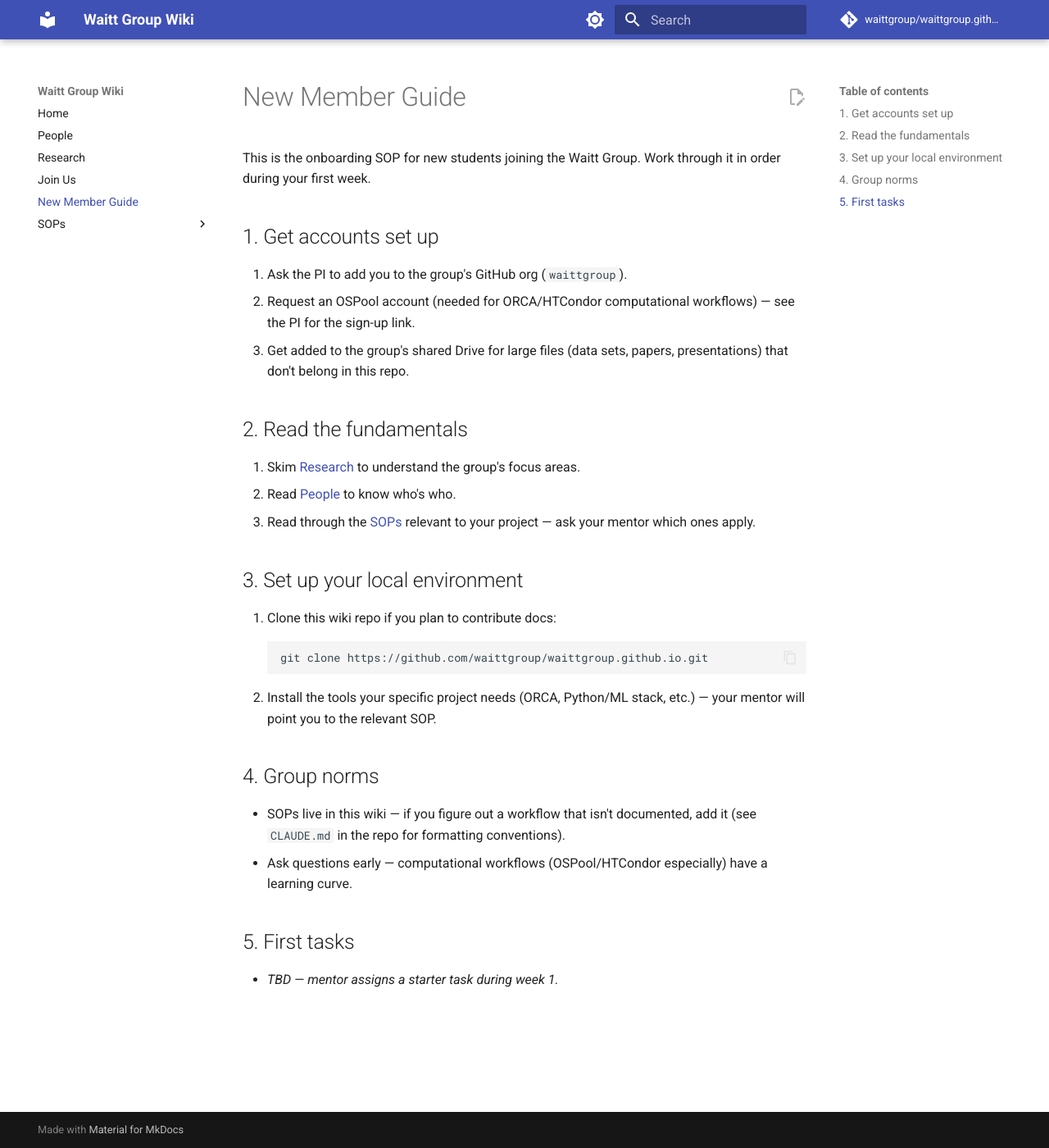
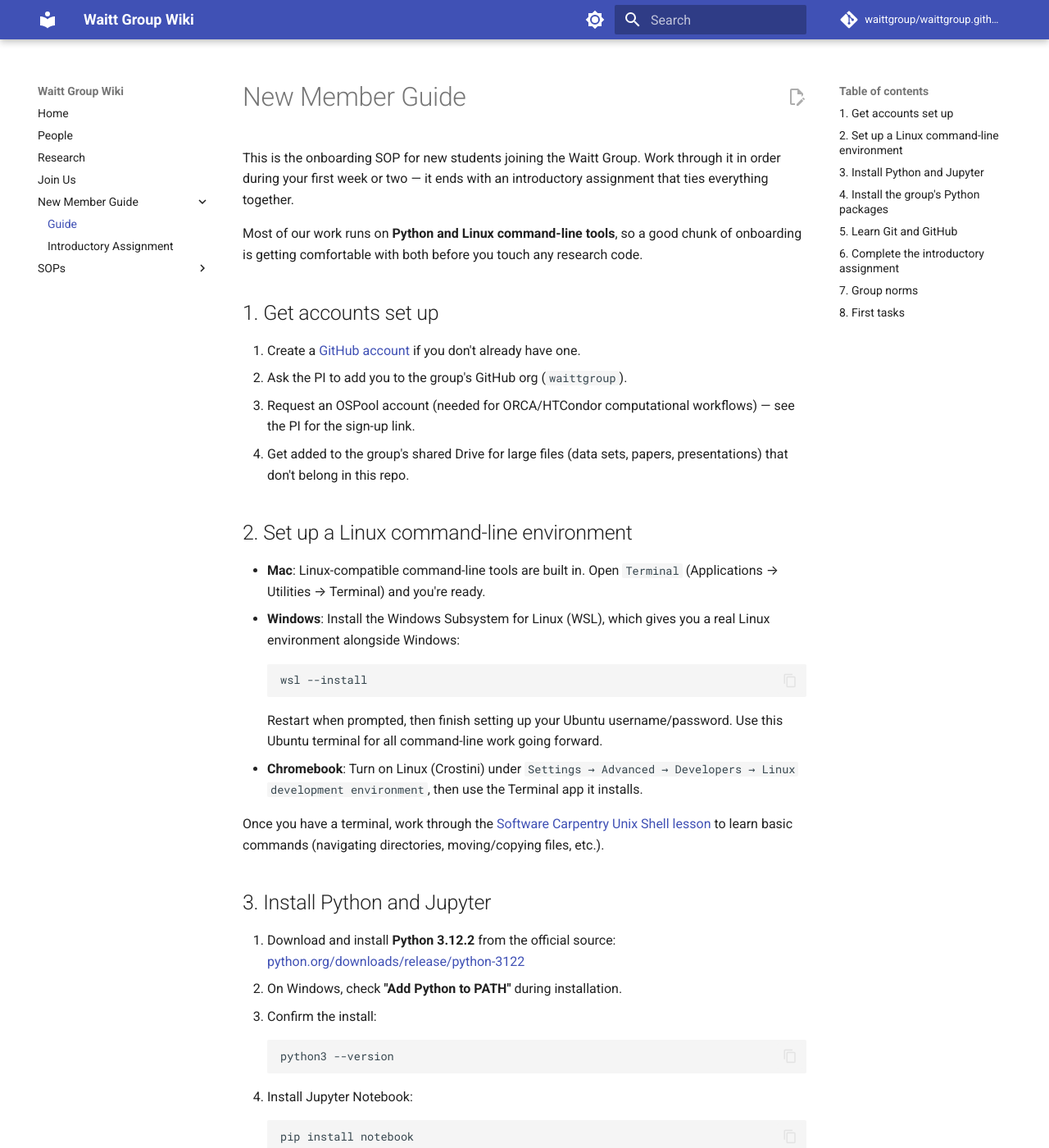
Before and after one commit to waittgroup/waittgroup.github.io, an MkDocs documentation site: the page built from docs/new-member-guide.md, in a window 1280 px wide and 1400 px high. Shown: the whole window at 82% size. Built offline with MkDocs 1.6.1 and Material for MkDocs 9.7.7, drawn with Linux system fonts in a browser that asks for light colours; comment, search, counter and statistics services are not loaded; some of the changed text lies outside the part shown.

Commit message:
Add environment setup steps and introductory assignment to onboarding
Expands the New Member Guide with Linux/Python/package setup and a
GitHub fork-and-PR workflow, and adds the ASE/G2/RDKit introductory
assignment as its own page.

Co-Authored-By: Claude Sonnet 5 <noreply@anthropic.com>

````diff
--- a/docs/new-member-guide.md
+++ b/docs/new-member-guide.md
@@ -1,33 +1,100 @@
 # New Member Guide
 
 This is the onboarding SOP for new students joining the Waitt Group.
-Work through it in order during your first week.
+Work through it in order during your first week or two — it ends with
+an introductory assignment that ties everything together.
+
+Most of our work runs on **Python and Linux command-line tools**, so a
+good chunk of onboarding is getting comfortable with both before you
+touch any research code.
 
 ## 1. Get accounts set up
 
-1. Ask the PI to add you to the group's GitHub org (`waittgroup`).
-2. Request an OSPool account (needed for ORCA/HTCondor computational
+1. Create a [GitHub account](https://github.com/join) if you don't
+   already have one.
+2. Ask the PI to add you to the group's GitHub org (`waittgroup`).
+3. Request an OSPool account (needed for ORCA/HTCondor computational
    workflows) — see the PI for the sign-up link.
-3. Get added to the group's shared Drive for large files (data sets,
+4. Get added to the group's shared Drive for large files (data sets,
    papers, presentations) that don't belong in this repo.
 
-## 2. Read the fundamentals
+## 2. Set up a Linux command-line environment
 
-1. Skim [Research](research.md) to understand the group's focus areas.
-2. Read [People](people.md) to know who's who.
-3. Read through the [SOPs](sops/orca-ospool-workflow.md) relevant to
-   your project — ask your mentor which ones apply.
+- **Mac**: Linux-compatible command-line tools are built in. Open
+  `Terminal` (Applications → Utilities → Terminal) and you're ready.
+- **Windows**: Install the Windows Subsystem for Linux (WSL), which
+  gives you a real Linux environment alongside Windows:
+  ```
+  wsl --install
+  ```
+  Restart when prompted, then finish setting up your Ubuntu
+  username/password. Use this Ubuntu terminal for all command-line
+  work going forward.
+- **Chromebook**: Turn on Linux (Crostini) under
+  `Settings → Advanced → Developers → Linux development environment`,
+  then use the Terminal app it installs.
 
-## 3. Set up your local environment
+Once you have a terminal, work through the [Software Carpentry Unix
+Shell lesson](https://swcarpentry.github.io/shell-novice/) to learn
+basic commands (navigating directories, moving/copying files, etc.).
 
-1. Clone this wiki repo if you plan to contribute docs:
+## 3. Install Python and Jupyter
+
+1. Download and install **Python 3.12.2** from the official source:
+   [python.org/downloads/release/python-3122](https://www.python.org/downloads/release/python-3122/)
+   - On Windows, check **"Add Python to PATH"** during installation.
+2. Confirm the install:
    ```bash
-   git clone https://github.com/waittgroup/waittgroup.github.io.git
+   python3 --version
    ```
-2. Install the tools your specific project needs (ORCA, Python/ML
-   stack, etc.) — your mentor will point you to the relevant SOP.
+3. Install Jupyter Notebook:
+   ```bash
+   pip install notebook
+   ```
+4. Launch it to confirm it works:
+   ```bash
+   jupyter notebook
+   ```
+5. Work through the [Software Carpentry Python
+   lesson](https://swcarpentry.github.io/python-novice-inflammation/)
+   to learn basic Python.
 
-## 4. Group norms
+## 4. Install the group's Python packages
+
+```bash
+pip install ase==3.29.0 rdkit==2026.3.4
+```
+
+## 5. Learn Git and GitHub
+
+1. Work through the [Software Carpentry Git
+   lesson](https://swcarpentry.github.io/git-novice/) to learn the
+   basics (commit, push, pull, branches).
+2. **Fork the group wiki repo**: go to
+   [waittgroup/waittgroup.github.io](https://github.com/waittgroup/waittgroup.github.io)
+   on GitHub and click **Fork** to create your own copy.
+3. Clone your fork locally:
+   ```bash
+   git clone https://github.com/YOUR-USERNAME/waittgroup.github.io.git
+   ```
+4. Make a small change (e.g. add your name to [People](people.md)),
+   commit it, and push it to your fork:
+   ```bash
+   git checkout -b my-first-change
+   git add docs/people.md
+   git commit -m "Add myself to the People page"
+   git push origin my-first-change
+   ```
+5. Open a pull request from your fork's branch back to
+   `waittgroup/waittgroup.github.io` and ask your mentor to review it.
+
+## 6. Complete the introductory assignment
+
+Once your environment is set up, work through the
+[Introductory Assignment](intro-assignment.md) — it's your first
+hands-on exercise with ASE, RDKit, and the tools above.
+
+## 7. Group norms
 
 - SOPs live in this wiki — if you figure out a workflow that isn't
   documented, add it (see `CLAUDE.md` in the repo for formatting
@@ -35,6 +102,6 @@ Work through it in order during your first week.
 - Ask questions early — computational workflows (OSPool/HTCondor
   especially) have a learning curve.
 
-## 5. First tasks
+## 8. First tasks
 
 - _TBD — mentor assigns a starter task during week 1._
--- a/mkdocs.yml
+++ b/mkdocs.yml
@@ -44,6 +44,8 @@ nav:
   - People: people.md
   - Research: research.md
   - Join Us: join.md
-  - New Member Guide: new-member-guide.md
+  - New Member Guide:
+      - Guide: new-member-guide.md
+      - Introductory Assignment: intro-assignment.md
   - SOPs:
       - ORCA on OSPool (HTCondor): sops/orca-ospool-workflow.md
````
Also changed, not shown: docs/intro-assignment.md (added, +112 -0 lines).
